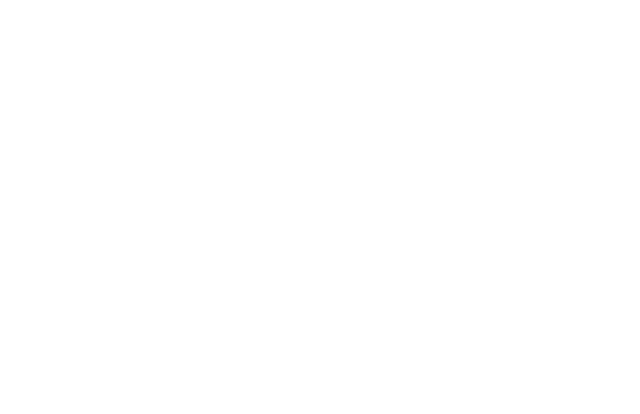
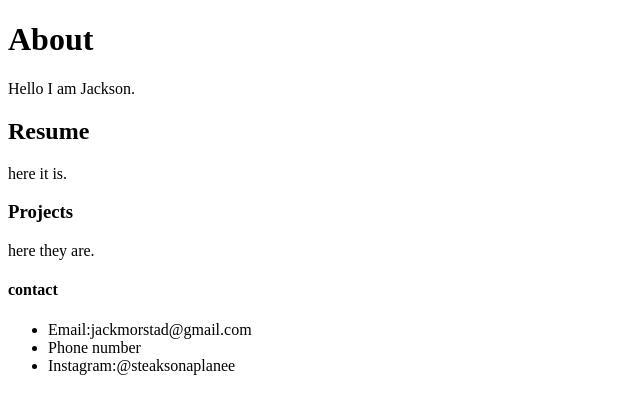
Before and after one commit to jackmorstad/html-version-control, a plain HTML site: page index.html in a window 1280 px wide. Shown: the whole page, without its empty margins (0-640 px from the left). Drawn offline with Linux system fonts and the light colour scheme.

Commit message:
added headings and contact list

```diff
--- a/index.html
+++ b/index.html
@@ -6,6 +6,13 @@
     <title>Document test</title>
 </head>
 <body>
-
+    <h1>About</h1>
+    <p>Hello I am Jackson.</p>
+    <h2>Resume</h2>
+    <p>here it is.</p>
+    <h3>Projects</h3>
+    <p>here they are. </p>
+    <h4>contact</h4>
+   <ul><li>Email:jackmorstad@gmail.com</li><li>Phone number</li></li><li>Instagram:@steaksonaplanee</li></ul>
 </body>
 </html>
```
